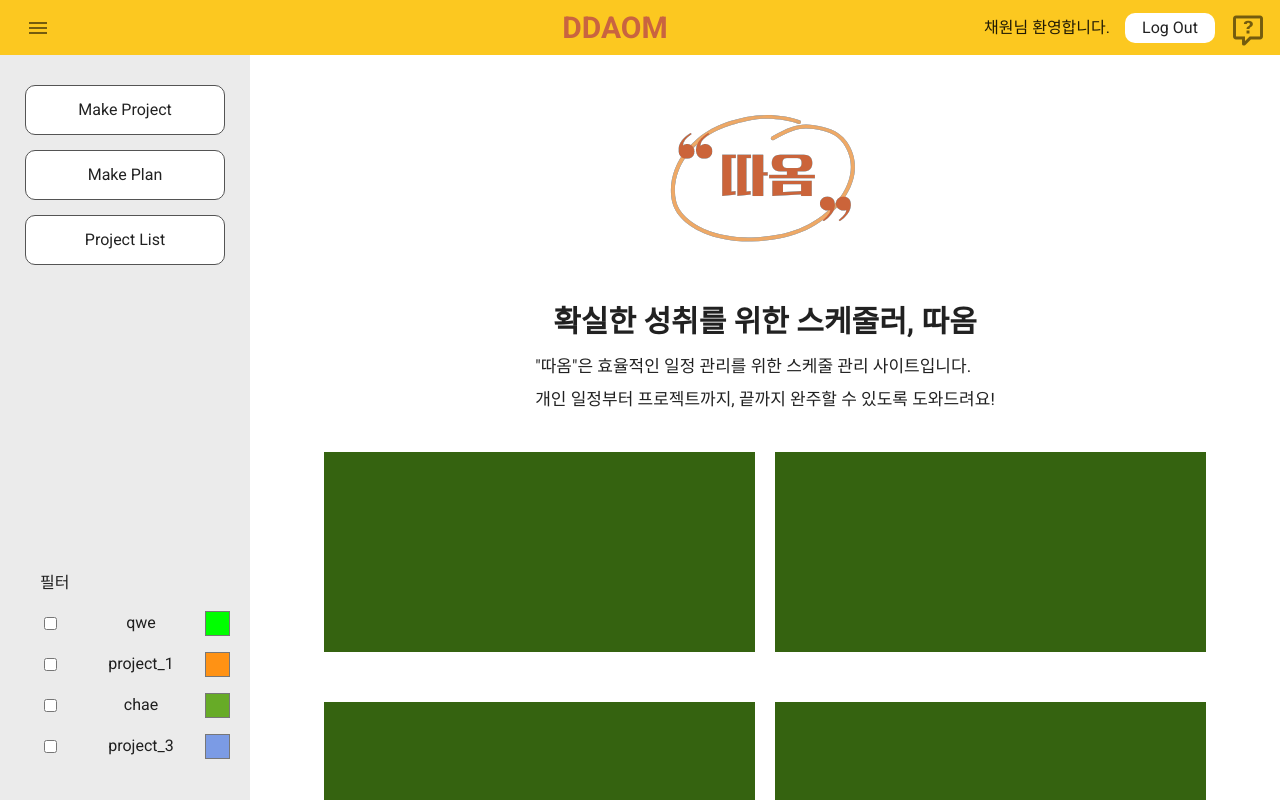
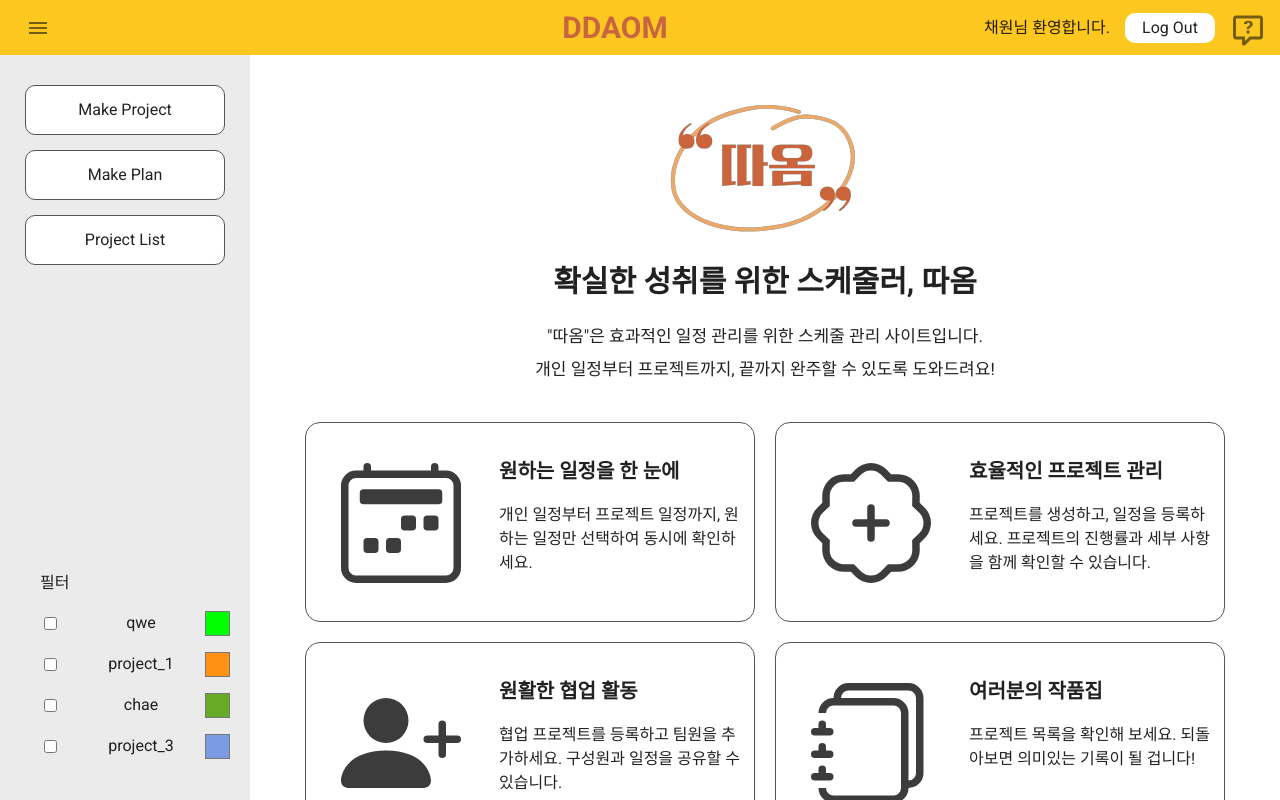
Before and after one commit to wjdgPfl/Project_DDAOM, a Vue app in the folder ddaom_3/: page /manual in a window 1280 px wide. Built offline with nearby package versions, Linux system fonts and the light colour scheme.

Commit message:
feat: 메뉴얼 내용 추가

```diff
--- a/ddaom_3/src/views/manualView.vue
+++ b/ddaom_3/src/views/manualView.vue
@@ -3,33 +3,78 @@
     <Frame />
     <section>
       <div id="sectionBox">
-        <div class="manualDiv" id="logoDiv">
-          <span id="logo">
+        <div class="manualDiv" id="informationDiv">
+          <span id="logo" style="margin-bottom: 10px">
             <img src="../assets/logo.png" />
           </span>
-        </div>
-        <div class="manualDiv" id="informationDiv">
-          <div id="subtitle">확실한 성취를 위한 스케줄러, 따옴</div>
+          <div id="subtitle" style="margin-bottom: 10px">확실한 성취를 위한 스케줄러, 따옴</div>
           <div id="information">
-            <span style="margin-bottom: 7px"
-              >"따옴"은 효율적인 일정 관리를 위한 스케줄 관리
-              사이트입니다.</span
-            >
-            <span
-              >개인 일정부터 프로젝트까지, 끝까지 완주할 수 있도록
-              도와드려요!</span
-            >
+            <span style="margin-bottom: 7px; text-align: center;">
+              "따옴"은 효과적인 일정 관리를 위한 스케줄 관리 사이트입니다.
+            </span>
+            <span style="text-align: center;">
+              개인 일정부터 프로젝트까지, 끝까지 완주할 수 있도록 도와드려요!
+            </span>
           </div>
         </div>
         <div class="manualDiv">
-          <div class="listDiv"></div>
-          <div class="listDiv"></div>
+          <div class="listDiv">
+            <div class="icons">
+              <svg xmlns="http://www.w3.org/2000/svg" width="120" height="120" class="bi bi-calendar2-week" viewBox="0 0 16 16">
+                <path d="M3.5 0a.5.5 0 0 1 .5.5V1h8V.5a.5.5 0 0 1 1 0V1h1a2 2 0 0 1 2 2v11a2 2 0 0 1-2 2H2a2 2 0 0 1-2-2V3a2 2 0 0 1 2-2h1V.5a.5.5 0 0 1 .5-.5zM2 2a1 1 0 0 0-1 1v11a1 1 0 0 0 1 1h12a1 1 0 0 0 1-1V3a1 1 0 0 0-1-1H2z"/>
+                <path d="M2.5 4a.5.5 0 0 1 .5-.5h10a.5.5 0 0 1 .5.5v1a.5.5 0 0 1-.5.5H3a.5.5 0 0 1-.5-.5V4zM11 7.5a.5.5 0 0 1 .5-.5h1a.5.5 0 0 1 .5.5v1a.5.5 0 0 1-.5.5h-1a.5.5 0 0 1-.5-.5v-1zm-3 0a.5.5 0 0 1 .5-.5h1a.5.5 0 0 1 .5.5v1a.5.5 0 0 1-.5.5h-1a.5.5 0 0 1-.5-.5v-1zm-5 3a.5.5 0 0 1 .5-.5h1a.5.5 0 0 1 .5.5v1a.5.5 0 0 1-.5.5h-1a.5.5 0 0 1-.5-.5v-1zm3 0a.5.5 0 0 1 .5-.5h1a.5.5 0 0 1 .5.5v1a.5.5 0 0 1-.5.5h-1a.5.5 0 0 1-.5-.5v-1z"/>
+              </svg>
+            </div>
+            <div class="manualTitle">
+              <span>원하는 일정을 한 눈에</span>
+            </div>
+            <div class="manualBody">
+              <span>개인 일정부터 프로젝트 일정까지, 원하는 일정만 선택하여 동시에 확인하세요.</span>
+            </div>
+          </div>
+          <div class="listDiv">
+            <div class="icons">
+              <svg xmlns="http://www.w3.org/2000/svg" width="120" height="120" class="bi bi-patch-plus" viewBox="0 0 16 16">
+                <path fill-rule="evenodd" d="M8 5.5a.5.5 0 0 1 .5.5v1.5H10a.5.5 0 0 1 0 1H8.5V10a.5.5 0 0 1-1 0V8.5H6a.5.5 0 0 1 0-1h1.5V6a.5.5 0 0 1 .5-.5z"/>
+                <path d="m10.273 2.513-.921-.944.715-.698.622.637.89-.011a2.89 2.89 0 0 1 2.924 2.924l-.01.89.636.622a2.89 2.89 0 0 1 0 4.134l-.637.622.011.89a2.89 2.89 0 0 1-2.924 2.924l-.89-.01-.622.636a2.89 2.89 0 0 1-4.134 0l-.622-.637-.89.011a2.89 2.89 0 0 1-2.924-2.924l.01-.89-.636-.622a2.89 2.89 0 0 1 0-4.134l.637-.622-.011-.89a2.89 2.89 0 0 1 2.924-2.924l.89.01.622-.636a2.89 2.89 0 0 1 4.134 0l-.715.698a1.89 1.89 0 0 0-2.704 0l-.92.944-1.32-.016a1.89 1.89 0 0 0-1.911 1.912l.016 1.318-.944.921a1.89 1.89 0 0 0 0 2.704l.944.92-.016 1.32a1.89 1.89 0 0 0 1.912 1.911l1.318-.016.921.944a1.89 1.89 0 0 0 2.704 0l.92-.944 1.32.016a1.89 1.89 0 0 0 1.911-1.912l-.016-1.318.944-.921a1.89 1.89 0 0 0 0-2.704l-.944-.92.016-1.32a1.89 1.89 0 0 0-1.912-1.911l-1.318.016z"/>
+              </svg>
+            </div>
+            <div class="manualTitle">
+              <span>효율적인 프로젝트 관리</span>
+            </div>
+            <div class="manualBody">
+              <span>프로젝트를 생성하고, 일정을 등록하세요. 프로젝트의 진행률과 세부 사항을 함께 확인할 수 있습니다.</span>
+            </div>
+          </div>
         </div>
-        <div class="manualDiv">
-          <div class="listDiv"></div>
-          <div class="listDiv"></div>
+        <div class="manualDiv" style="margin-top:10px">
+          <div class="listDiv">
+            <div class="icons">
+              <svg xmlns="http://www.w3.org/2000/svg" width="120" height="120" class="bi bi-person-plus-fill" viewBox="0 0 16 16"><path d="M1 14s-1 0-1-1 1-4 6-4 6 3 6 4-1 1-1 1H1zm5-6a3 3 0 1 0 0-6 3 3 0 0 0 0 6z"/><path fill-rule="evenodd" d="M13.5 5a.5.5 0 0 1 .5.5V7h1.5a.5.5 0 0 1 0 1H14v1.5a.5.5 0 0 1-1 0V8h-1.5a.5.5 0 0 1 0-1H13V5.5a.5.5 0 0 1 .5-.5z"/></svg>
+            </div>
+            <div class="manualTitle">
+              <span>원활한 협업 활동</span>
+            </div>
+            <div class="manualBody">
+              <span>협업 프로젝트를 등록하고 팀원을 추가하세요. 구성원과 일정을 공유할 수 있습니다.</span>
+            </div>
+          </div>
+          <div class="listDiv">
+            <div class="icons">
+              <svg xmlns="http://www.w3.org/2000/svg" width="120" height="120" class="bi bi-journals" viewBox="0 0 16 16">
+                <path d="M5 0h8a2 2 0 0 1 2 2v10a2 2 0 0 1-2 2 2 2 0 0 1-2 2H3a2 2 0 0 1-2-2h1a1 1 0 0 0 1 1h8a1 1 0 0 0 1-1V4a1 1 0 0 0-1-1H3a1 1 0 0 0-1 1H1a2 2 0 0 1 2-2h8a2 2 0 0 1 2 2v9a1 1 0 0 0 1-1V2a1 1 0 0 0-1-1H5a1 1 0 0 0-1 1H3a2 2 0 0 1 2-2z"/>
+                <path d="M1 6v-.5a.5.5 0 0 1 1 0V6h.5a.5.5 0 0 1 0 1h-2a.5.5 0 0 1 0-1H1zm0 3v-.5a.5.5 0 0 1 1 0V9h.5a.5.5 0 0 1 0 1h-2a.5.5 0 0 1 0-1H1zm0 2.5v.5H.5a.5.5 0 0 0 0 1h2a.5.5 0 0 0 0-1H2v-.5a.5.5 0 0 0-1 0z"/>
+              </svg>
+            </div>
+            <div class="manualTitle">
+              <span>여러분의 작품집</span>
+            </div>
+            <div class="manualBody">
+              <span>프로젝트 목록을 확인해 보세요. 되돌아보면 의미있는 기록이 될 겁니다!</span>
+            </div>
+          </div>
         </div>
-        <div class="manualDiv"></div>
+        <div class="manualDiv"><button style="height:15px; width:15px"></button></div>
       </div>
     </section>
   </div>
@@ -78,19 +123,50 @@ section {
 }
 
 .listDiv {
-  width: 450px;
+  min-width: 450px;
+  max-width: 450px;
   height: 200px;
   margin: 0 10px 10px 10px;
-  background-color: rgb(53, 99, 16);
+  padding: 0;
+  border: 1px solid rgb(84, 84, 84);
+  border-radius: 15px;
+}
+
+.icons {
+  width: 180px;
+  height: 200px;
+  margin: 0;
+  padding-left: 10px;
+  fill: rgb(60, 60, 60);
+
+  display: inline-flex;
+  float: left;
   justify-content: center;
   align-items: center;
 }
 
-#logoDiv {
-  margin-top: 50px;
-  font-size: 85px;
+.manualTitle {
+  width: 265px;
+  height: 80px;
+  margin: 0;
+  padding: 15px 10px 0 10px;
+  font-size: 20px;
   font-weight: bold;
-  color: rgb(53, 99, 16);
+  display: inline-flex;
+  float: right;
+  flex-direction: column;
+  justify-content: center;
+}
+
+.manualBody {
+  width: 265px;
+  height: 120px;
+  margin: 0;
+  padding: 0 10px 0 10px;
+  display: inline-flex;
+  float: right;
+  flex-direction: column;
+  align-items: center;
 }
 
 #informationDiv {
```
